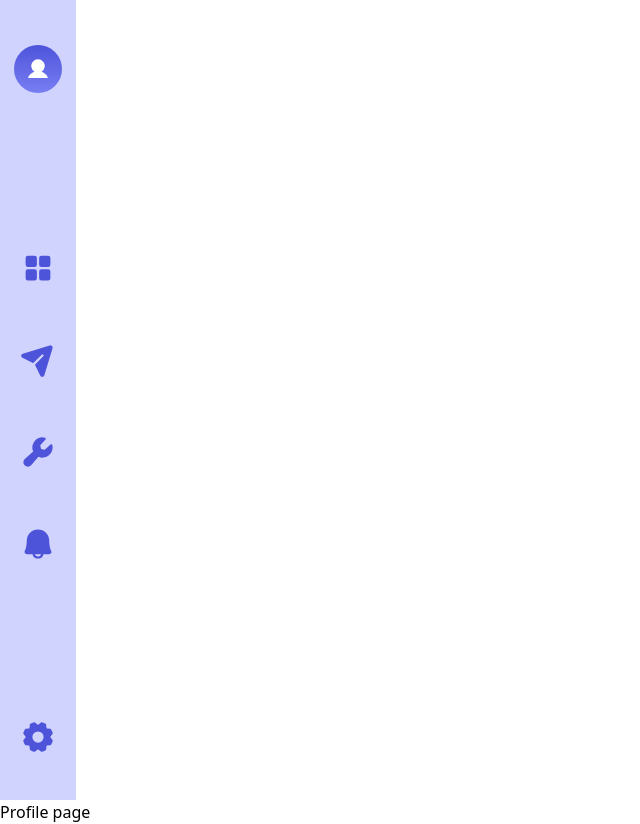
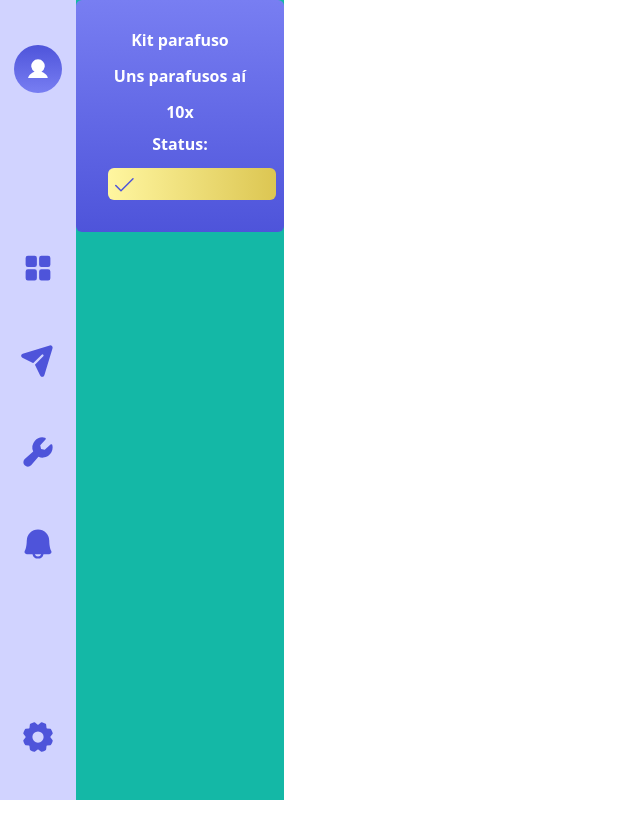
Before and after one commit to renan823/Aerotool-Front, a Next.js app: page /profile in a window 1280 px wide. Shown: the whole page, without its empty margins (0-640 px from the left). After the commit the page ends 800 px from the top, so only its background shows below. Built offline with nearby package versions, Linux system fonts and the light colour scheme.

Commit message:
feat: request card implementation

```diff
--- a/src/components/MainContainer.jsx
+++ b/src/components/MainContainer.jsx
@@ -2,7 +2,7 @@ import Navbar from '@/components/Navbar';
 
 const MainContainer = ({ children }) => {
     return (
-        <div className='flex-row'>
+        <div className='flex lex-row'>
             <Navbar/>
             { children }
         </div>
--- a/src/components/Navbar.jsx
+++ b/src/components/Navbar.jsx
@@ -1,9 +1,5 @@
 import Link from 'next/link';
 import { User, Gear, PaperPlaneTilt, Wrench, Bell, SquaresFour } from '@phosphor-icons/react';
-
-const NavbarItem = (props) => {
-
-}
 
 const Navbar = (props) => {
 
--- a/src/components/RequestCard.jsx
+++ b/src/components/RequestCard.jsx
@@ -1,8 +1,54 @@
+import { Check, X, Question, LinkBreak } from "@phosphor-icons/react";
+import { useState } from "react";
 
+const situation = {
+    BROKEN: 0,
+    LOST: 1,
+    BUSY: 2,
+    FREE: 3
+}
+
+function handleIcon(status) {
+    switch(status) {
+        case situation.BROKEN:
+            return (
+                <div className="rounded-md w-full p-1 m-3 bg-gradient-to-r from-purple-300 to-purple-500 items-center">
+                    <LinkBreak size={24} color='white'/>
+                </div>
+            )
+        case situation.LOST:
+            return (
+                <div className="rounded-md w-full p-1 m-3 bg-gradient-to-r from-dangerAccent to-danger items-center">
+                    <Check size={24} color='#4E54DA' weight='fill'/>
+                </div>
+            )
+        case situation.BUSY:
+            return (
+                <div className="rounded-md w-full p-1 m-3 bg-gradient-to-r from-warnAccent to-warn items-center justify-center">
+                    <Check size={24} color='#4E54DA'/>
+                </div>
+            )
+        default:
+            return (
+                <div className="rounded-md w-full p-1 m-3 bg-gradient-to-r from-successAccent to-success">
+                    <Check size={24} color='#4E54DA'/>
+                </div>
+            )
+    }
+}
 
 const RequestCard = (props) => {
+
     return (
-        <div></div>
+        <div className='bg-gradient-to-b from-accent to-primary rounded-md p-5 w-52'>
+            <h1 className="font-bold text-white text-center my-2">{ props.name }</h1>
+            <h5 className="font-bold text-white text-center my-3">{ props.description }</h5>
+            <h3 className="font-bold text-white text-center my-2">{ props.amount }x</h3>
+            <div>
+                <h3 className="font-bold text-white text-center">Status:</h3>
+                { handleIcon(props.situation) }
+            </div>
+        </div>
     )
 }
 
--- a/src/pages/profile.jsx
+++ b/src/pages/profile.jsx
@@ -1,6 +1,10 @@
+import RequestCard from "@/components/RequestCard";
+
 const Profile = () => {
     return (
-       <h1>Profile page</h1>
+        <div className="bg-teal-500">
+            <RequestCard name="Kit parafuso" description="Uns parafusos aí" amount={10} situation={2}/>
+        </div>
     )
 }
 
--- a/tailwind.config.js
+++ b/tailwind.config.js
@@ -16,7 +16,7 @@ module.exports = {
         primary: '#4E54DA',
         accent:'#787EF2',
         success : '#6DDC52',
-        sucessAccent : '#B3FFA0',
+        successAccent : '#B3FFA0',
         warn: '#DCC652',
         warnAccent : '#FFF6A0',
         danger:'#FF7575',
```
